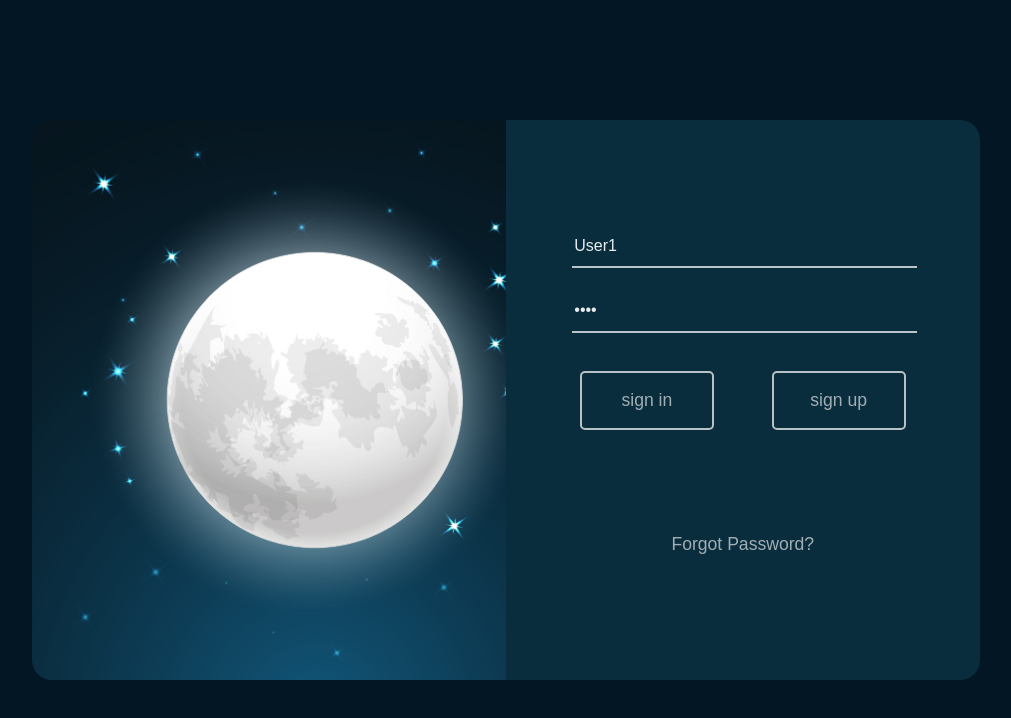
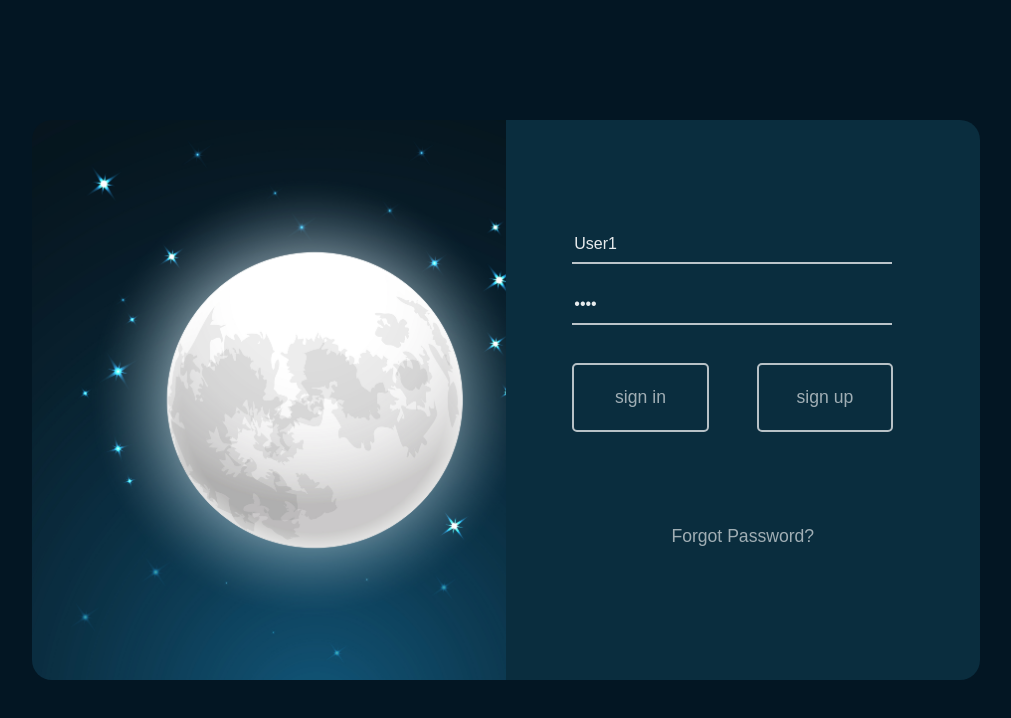
Before and after one commit to Arthur-zct/Pagina, a React (Create React App) app in the folder page/: page / in a window 1280 px wide. Shown: the top 718 px of the page, without its empty margins (134-1145 px from the left). Built offline with nearby package versions, Linux system fonts and the light colour scheme.

Commit message:
Corrigindo problema com os links

```diff
--- a/page/src/App.css
+++ b/page/src/App.css
@@ -1,3 +1,6 @@
+* {
+    box-sizing: border-box;
+}
 .Login-section {
     background-color: rgb(3, 22, 35);
     height: 100vh;
@@ -34,7 +37,7 @@
     height: 70%;
 }
 .Login-register input {
-    width: 80%;
+    width: 75%;
     margin-left: 10%;
     margin-top: 5%;
     height: 10%;
@@ -50,20 +53,22 @@
     color: rgba(255, 255, 255, 0.53);
 }
 .Login-register > div > div {
-    width: 90%;
+    width: 80%;
     height: 25%;
     margin: auto;
     margin-top: 9%;
     display: flex;
+    gap: 3em;
 }
 .Log-button {
-    height: 100%;
-    width: 50%;
+    height: 70%;
+    width: 40%;
     text-align: center;
+    cursor: default;
 }
 .button {
-    height: 60%;
-    width: 70%;
+    height: 100%;
+    width: 100%;
     margin: auto;
     background-color: rgba(255, 255, 255, 0);
     border: 2px solid rgba(255, 255, 255, 0.705);
```
